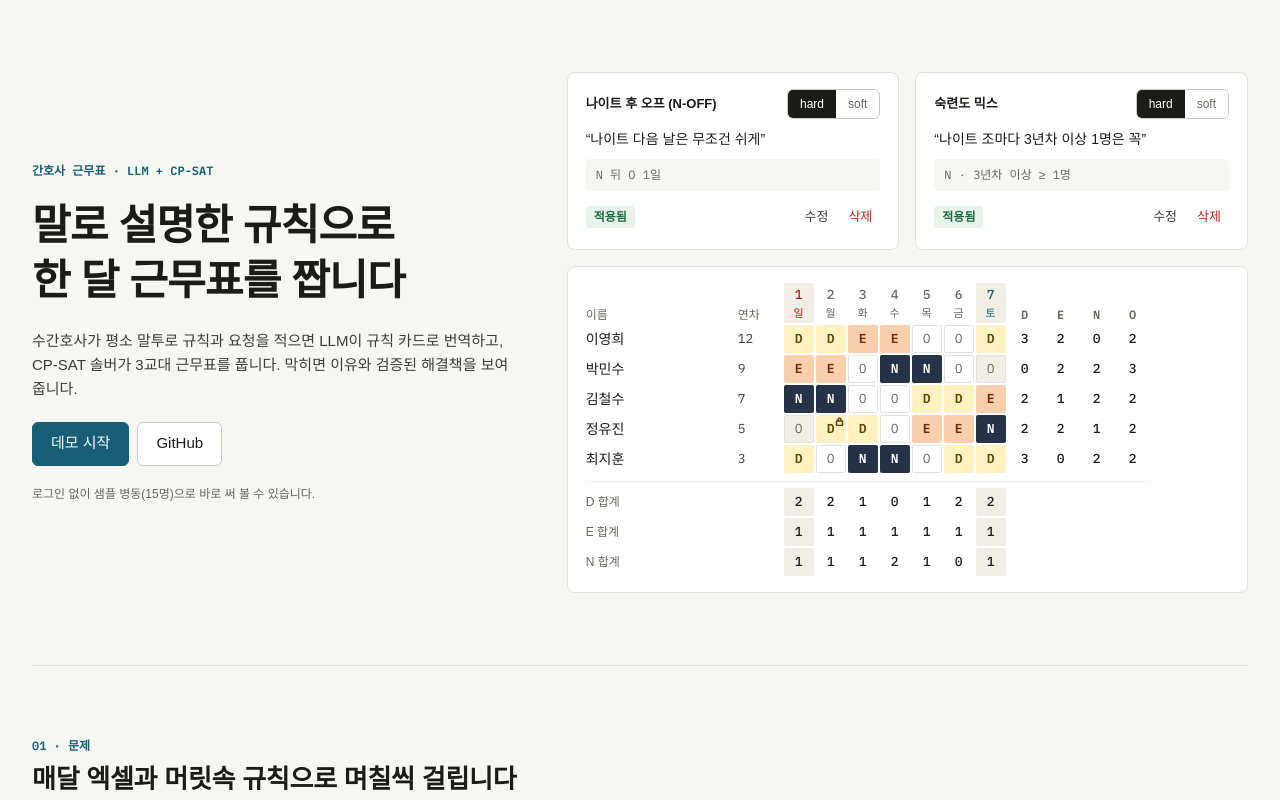
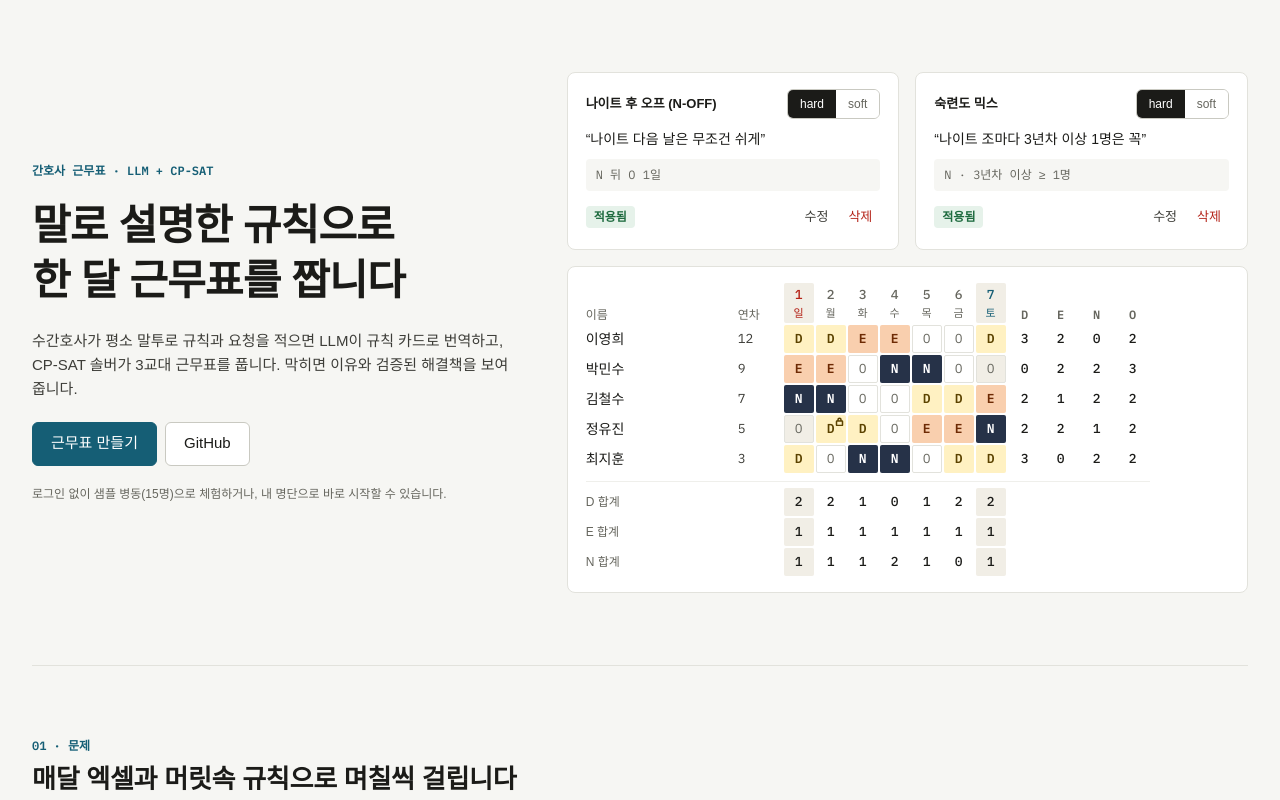
Before and after one commit to yhk1059/Scheduling_AI, a Next.js app: page / in a window 1280 px wide. Shown: the top 800 px of the page. Built offline with nearby package versions, Linux system fonts and the light colour scheme; a web font is replaced by a local one.

Commit message:
feat: rename landing CTA to 근무표 만들기 and mention own-data start

```diff
--- a/app/page.tsx
+++ b/app/page.tsx
@@ -89,7 +89,7 @@ export default function Home() {
               href="/app"
               className="inline-flex h-11 items-center gap-2 rounded-md border border-[#155E75] bg-[#155E75] px-[18px] text-[15px] font-medium text-white transition-colors duration-[120ms] hover:bg-[#0E4A5C]"
             >
-              데모 시작
+              근무표 만들기
             </Link>
             <a
               href={REPO_URL}
@@ -98,7 +98,7 @@ export default function Home() {
               GitHub
             </a>
           </div>
-          <p className="text-xs font-medium text-[#66665E]">로그인 없이 샘플 병동(15명)으로 바로 써 볼 수 있습니다.</p>
+          <p className="text-xs font-medium text-[#66665E]">로그인 없이 샘플 병동(15명)으로 체험하거나, 내 명단으로 바로 시작할 수 있습니다.</p>
         </div>
         <LandingPreview />
       </section>
```
Also changed, not shown: 2 other files (tests, documents, lock files or other folders).
